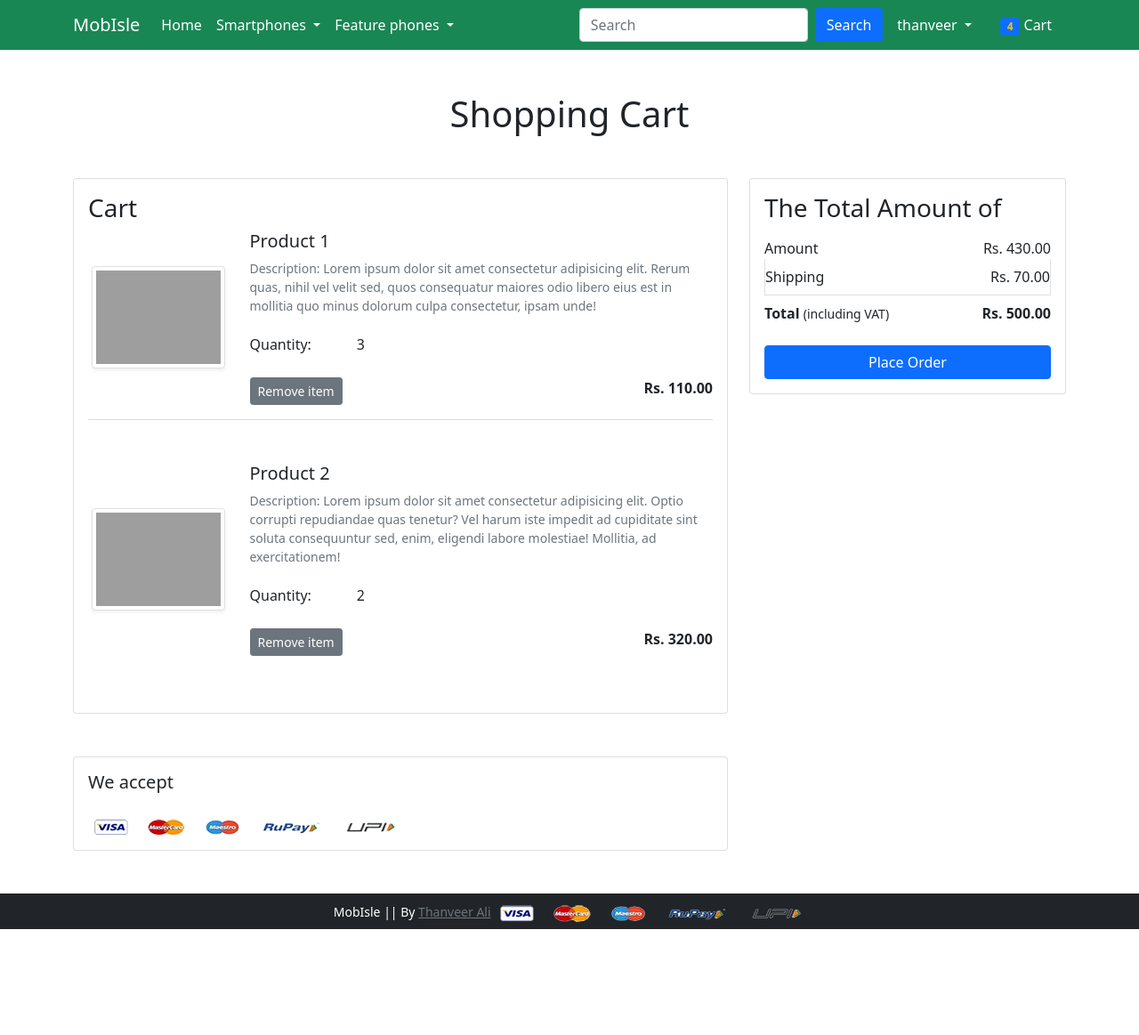
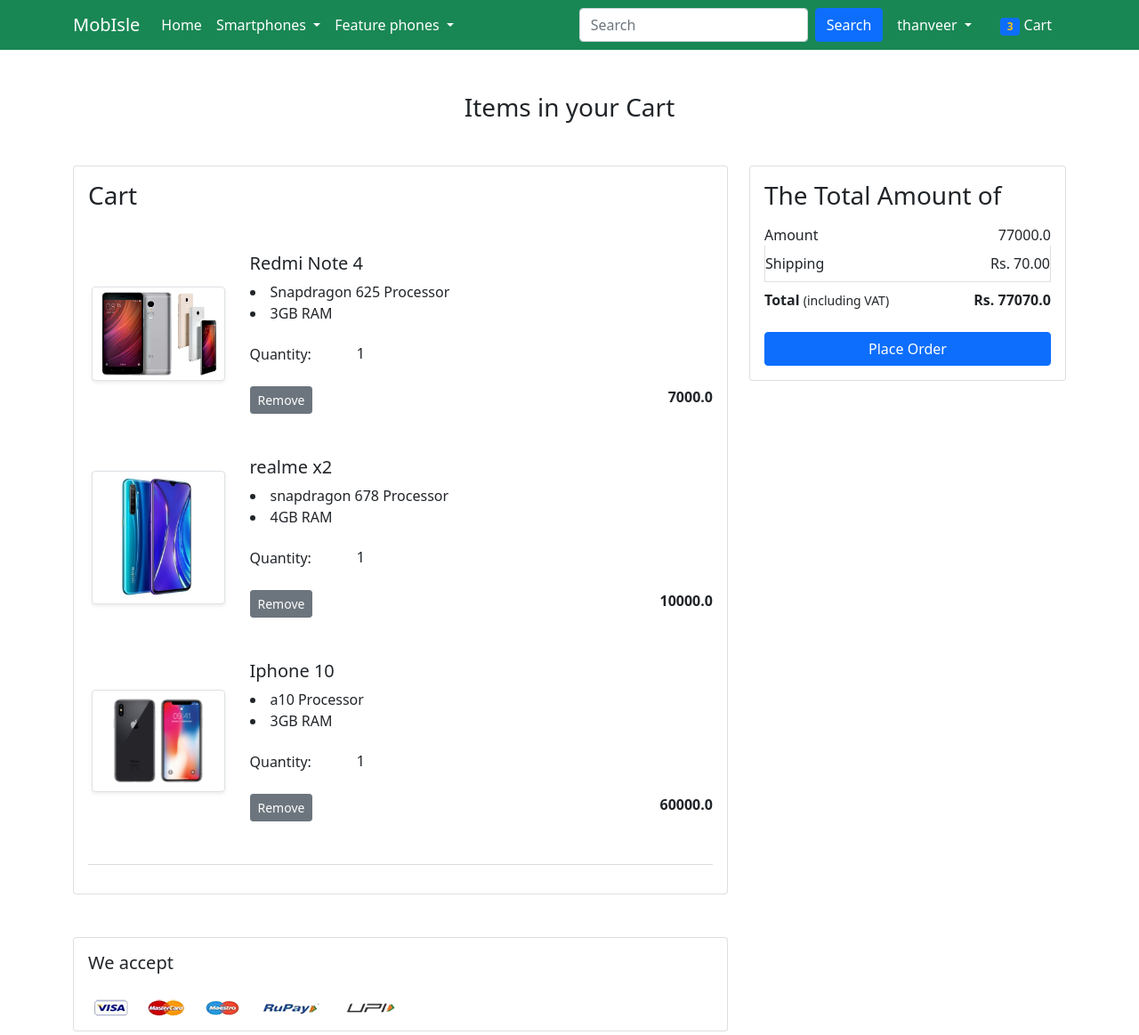
Before and after one commit to thanveeralisayed/Mobisle, a Django app: page /cart/ in a window 1280 px wide. Shown: the top 1163 px of the page at 89% size. Before the commit the page ends 1044 px from the top, so only its background shows below. Run offline with Django 3.2, Linux system fonts and the light colour scheme; a user stored in the database is signed in; data comes from the database, SQL or seed files in the repository; both versions use the stored data as it was after the commit; some libraries are stand-ins or nearby versions; some web fonts are replaced; grey boxes are pictures that could not be loaded.

Commit message:
mobisle 1.9

```diff
--- a/app/templates/app/addtocart.html
+++ b/app/templates/app/addtocart.html
@@ -4,66 +4,101 @@
 {% block main-content %}
 <div class="container my-5">
  <div class="row">
-  <h1 class="text-center mb-5">Shopping Cart</h1>
+
+
+  {% if amount != 0 %}
+     <h3 class="text-center mb-5">Items in your Cart</h3>
+  {% endif %}
+
+
+  {% if amount == 0 %}
+  <h3 class="text-center mb-5">There is nothing in your Cart</h3>
+  {% endif %}
+
+
+
+
+
   <div class="col-sm-8">
   <div class="card">
    <div class="card-body">
+
+
+
+    {% if amount != 0 %}
+
+
+
+
     <h3>Cart</h3>
-    <div class="row">
-     <div class="col-sm-3 text-center align-self-center"><img src="{% static 'app/images/product/1.jpg'%}" alt="" srcset="" class="img-fluid img-thumbnail shadow-sm" height="150" width="150"> </div>
+
+
+    {% for item in carts %}
+
+
+
+    <div class="row my-5">
+     <div class="col-sm-3 text-center align-self-center"><img src="{{ item.product.product_img.url }}" alt="" srcset="" class="img-fluid img-thumbnail shadow-sm" height="150" width="150"> </div>
      <div class="col-sm-9">
       <div>
-       <h5>Product 1</h5>
-       <p class="mb-2 text-muted small">Description: Lorem ipsum dolor sit amet consectetur adipisicing elit. Rerum quas, nihil vel velit sed, quos consequatur maiores odio libero eius est in mollitia quo minus dolorum culpa consectetur, ipsam unde!</p>
+       <h5>{{item.product.title}}</h5>
+       <p class="mb-2 text-muted small">
+
+        <li>{{item.product.soc}} Processor</li>
+        <li>{{item.product.ram}}GB RAM</li>
+
+       </p>
        <div class="my-3">
         <label for="quantity">Quantity:</label>
         <a class="minus-cart btn"><i class="fas fa-minus-square fa-lg"></i></a>
-          <span id="quantity">3</span>
+          <span id="quantity">{{item.quantity}}</span>
         <a class="plus-cart btn"><i class="fas fa-plus-square fa-lg"></i></a>
        </div>
        <div class="d-flex justify-content-between">
-        <a href="#" class="btn btn-sm btn-secondary mr-3">Remove item </a>
-        <p class="mb-0"><span><strong>Rs. 110.00</strong></span></p>
+
+
+        <form action="/remove">
+          <input type="hidden" id="rem_item" name="rem_item" value="{{item.id}}">
+          <button class="btn btn-sm btn-secondary mr-3" type="submit">Remove</button>
+        </form>
+
+
+
+
+        <p class="mb-0"><span><strong>{{item.product.d_price}}</strong></span></p>
        </div>
       </div>
      </div>
     </div>
+
+    {% endfor %}
+
     <hr class="text-muted">
-    <div class="row my-5">
-     <div class="col-sm-3 text-center align-self-center"> <img src="{% static 'app/images/product/2.jpg'%}" alt="" srcset="" class="img-fluid img-thumbnail shadow-sm" height="150" width="150"></div>
-     <div class="col-sm-9">
-      <div>
-       <h5>Product 2</h5>
-       <p class="mb-2 text-muted small">Description: Lorem ipsum dolor sit amet consectetur adipisicing elit. Optio corrupti repudiandae quas tenetur? Vel harum iste impedit ad cupiditate sint soluta consequuntur sed, enim, eligendi labore molestiae! Mollitia, ad exercitationem!</p>
-       <div class="my-3">
-        <label for="quantity">Quantity:</label>
-        <a class="minus-cart btn"><i class="fas fa-minus-square fa-lg"></i></a>
-          <span id="quantity">2</span>
-        <a class="plus-cart btn"><i class="fas fa-plus-square fa-lg"></i></a>
-       </div>
-       <div class="d-flex justify-content-between">
-        <a href="#" class="btn btn-sm btn-secondary mr-3">Remove item </a>
-        <p class="mb-0"><span><strong>Rs. 320.00</strong></span></p>
-       </div>
-      </div>
-     </div>
-    </div>
    </div>
    </div>
   </div>
+
+  {% endif %}
+
+
+
+  {% if amount != 0 %}
+
+
+
 
   <div class="col-sm-4">
    <div class="card">
     <div class="card-body">
       <h3>The Total Amount of</h3>
       <ul class="list-group">
-       <li class="list-group-item d-flex justify-content-between align-items-center border-0 px-0 pb-0">Amount<span>Rs. 430.00</span></li>
+       <li class="list-group-item d-flex justify-content-between align-items-center border-0 px-0 pb-0">Amount<span>{{amount}}</span></li>
        <li class="list-group-item d-flex justify-content-between align-items-center px-0">Shipping<span>Rs. 70.00</span></li>
        <li class="list-group-item d-flex justify-content-between align-items-center border-0 px-0 mb-3">
         <div>
            <strong>Total</strong> <small>(including VAT)</small>
          </div>
-         <span><strong>Rs. 500.00</strong></span>
+         <span><strong>Rs. {{total}}</strong></span>
        </li>
       </ul>
       <div class="d-grid"><a href="{% url 'checkout' %}" class="btn btn-primary">Place Order</a></div>
@@ -71,8 +106,12 @@
    </div>
   </div>
 
+  {% endif %}
+
  </div>
 </div>
+
+
 <div class="container">
  <div class="row">
   <div class="col-sm-8">
--- a/app/templates/app/base.html
+++ b/app/templates/app/base.html
@@ -78,9 +78,23 @@
           </li>
 
 
+
+
+          {% if num != 0 %}
           <li class="nav-item mx-2">
-           <a href="{% url 'add-to-cart' %}" class="nav-link text-white"><span class="badge bg-primary text-warning">4</span> Cart </a>
-          </li>
+            <a href="{% url 'showcart' %}" class="nav-link text-white"><span class="badge bg-primary text-warning">{{num}}</span> Cart </a>
+           </li>
+          {% endif %}
+
+
+          {% if num == 0 %}
+          <li class="nav-item mx-2">
+            <a href="#" class="nav-link text-white"><span class="badge bg-primary text-warning">{{num}}</span> Cart </a>
+           </li>
+          {% endif %}
+
+
+
 
 
             {% else %}
--- a/app/urls.py
+++ b/app/urls.py
@@ -9,7 +9,11 @@
 urlpatterns = [
     path('', views.ProductView.as_view(),name='home'),
     path('product-detail/<int:pk>/', views.ProductDetailView.as_view(), name='product-detail'),
-    path('cart/', views.add_to_cart, name='add-to-cart'),
+    path('add-to-cart/', views.add_to_cart, name='add-to-cart'),
+    path('cart/',views.show_cart,name='showcart'),
+    path('remove/',views.removefromcart,name='removecart'),
+
+
     path('buy/', views.buy_now, name='buy-now'),
     path('profile/', views.ProfileView.as_view(), name='profile'),
 
@@ -27,6 +31,7 @@
     path('aphones/<slug:data>', views.aphones, name='aphonesdata'),
 
     path('search/',views.SearchItem,name='search'),
+
 
 
 
--- a/app/views.py
+++ b/app/views.py
@@ -14,7 +14,9 @@
         iphones = Product.objects.filter(category='i')
         qwerty = Product.objects.filter(category='q')
         keypad = Product.objects.filter(category='k')
-        return render(request, 'app/home.html',{'android':android,'iphones':iphones,'qwerty':qwerty,'keypad':keypad})
+        cart = Cart.objects.filter(user=request.user)
+        num = cart.count()
+        return render(request, 'app/home.html',{'android':android,'iphones':iphones,'qwerty':qwerty,'keypad':keypad,'num':num})
 
 
 
@@ -23,7 +25,9 @@
     item_name = request.GET.get('item_name')
     item = Product.objects.filter(title__icontains=item_name)
     itemser = item_name
-    return render(request,'app/aphones.html',{'searcheditems':item,'itemser':itemser})
+    cart = Cart.objects.filter(user=user)
+    num = cart.count()
+    return render(request,'app/aphones.html',{'searcheditems':item,'itemser':itemser,'num':num})
 
 
 
@@ -38,14 +42,64 @@
 
 class ProductDetailView(View):
     def get(self,request,pk):
+        user = request.user
         prod = Product.objects.get(id=pk)
+        cart = Cart.objects.filter(user=user)
+        present = ''
+        num = cart.count()
 
-        return render(request, 'app/productdetail.html',{'prod':prod})
+        for item in cart:
+            print(item.product.id)
+            if prod.id == item.product.id:
+                present = 'Yes'
+                print(present)
+                if present == 'Yes':
+                    break
+            else:
+                present = 'No'
+                print(present)
+
+
+
+
+        return render(request, 'app/productdetail.html',{'prod':prod,'present':present,'num':num})
 
 
 
 def add_to_cart(request):
- return render(request, 'app/addtocart.html')
+    user = request.user
+    product_id = request.GET.get('prod_id')
+    productitem = Product.objects.get(id=product_id)
+    Cart(user=user, product=productitem).save()
+
+    return redirect('/cart')
+
+def removefromcart(request):
+    itemid = request.GET.get('rem_item')
+    print(itemid)
+    item = Cart.objects.get(id=itemid)
+    Cart.delete(item)
+    return redirect('showcart')
+
+
+
+def show_cart(request):
+    if request.user.is_authenticated:
+        user = request.user
+        cart = Cart.objects.filter(user=user)
+        num = cart.count()
+
+        amount = 0.0
+        shipping_amt = 70.0
+
+        for item in cart:
+            amount = amount + item.product.d_price
+
+        total = amount + shipping_amt
+
+
+        return render(request, 'app/addtocart.html',{'carts':cart,'num':num,'amount':amount,'total':total})
+
 
 def buy_now(request):
  return render(request, 'app/buynow.html')
@@ -65,6 +119,10 @@
 
 
 def aphones(request, data=None):
+
+    user = request.user
+    cart = Cart.objects.filter(user=user)
+    num = cart.count()
 
     br = 'android'
     brands = Product.objects.values_list('brand', flat=True).filter(category='a').distinct()
@@ -90,7 +148,7 @@
         mobiles = Product.objects.filter(category='a').filter(d_price__gt=9999)
 
 
-    return render(request, 'app/aphones.html',{'mobiles':mobiles , 'brands':brands, 'memory':memory, 'internal':internal, 'br':br})
+    return render(request, 'app/aphones.html',{'mobiles':mobiles , 'brands':brands, 'memory':memory, 'internal':internal, 'br':br,'num':num})
 
 
 
```
Also changed, not shown: app/templates/app/productdetail.html (+30 -2 lines), db.sqlite3.
